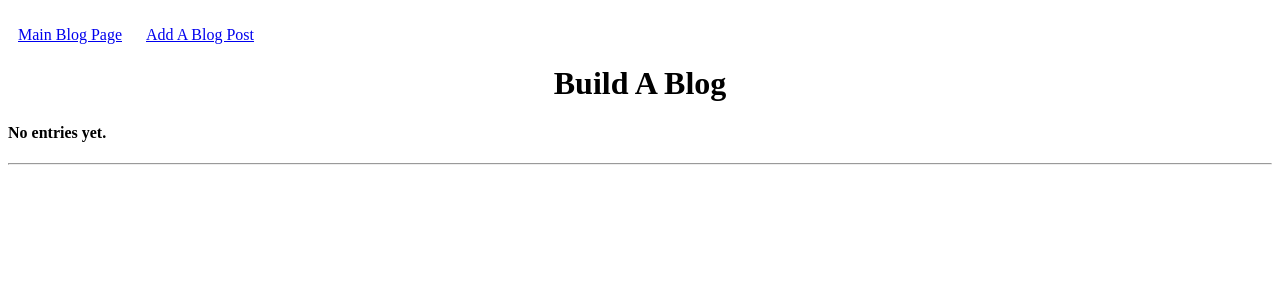
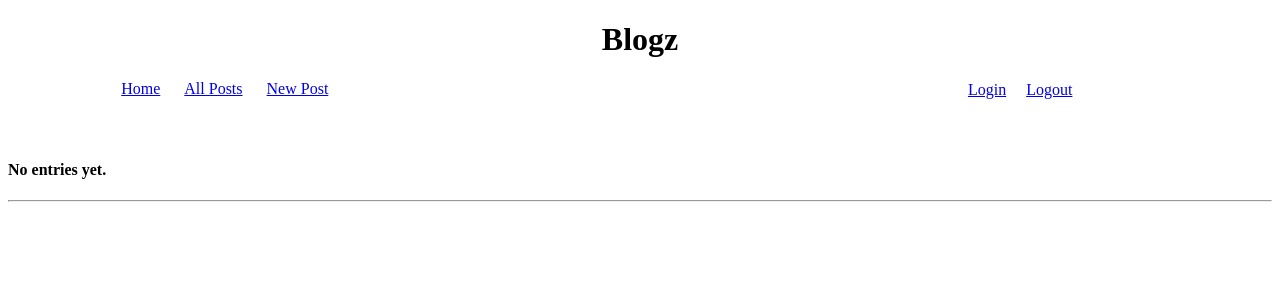
Before and after one commit to dlawrie63137/blogz, a Flask app: page /blog in a window 1280 px wide. Shown: the top 300 px of the page. Run offline with Flask 2, Linux system fonts and the light colour scheme; data that the repository does not hold is empty.

Commit message:
Completed Blogz

```diff
--- a/main.py
+++ b/main.py
@@ -1,63 +1,203 @@
-from flask import Flask, request, redirect, render_template
+from flask import Flask, request, redirect, render_template, session, flash
 from flask_sqlalchemy import SQLAlchemy
 
 app = Flask(__name__)
 app.config['DEBUG'] = True
-app.config['SQLALCHEMY_DATABASE_URI'] = 'mysql+pymysql://build-a-blog:1234@localhost:8889/build-a-blog'
+app.config['SQLALCHEMY_DATABASE_URI'] = 'mysql+pymysql://blogz:1234@localhost:8889/blogz'
 app.config['SQLALCHEMY_ECHO'] = True
 db = SQLAlchemy(app)
+app.secret_key = 'po54b03mh84n'
 
 class Blog(db.Model):
 
     id = db.Column(db.Integer, primary_key=True)
     title = db.Column(db.String(50))
     body = db.Column(db.String(400))
+    user_id = db.Column(db.Integer, db.ForeignKey('user.id'))
 
-    def __init__(self, title, body):
+    def __init__(self, title, body, user):
         self.title = title
         self.body = body
+        self.user = user
 
+class User(db.Model):
 
-@app.route("/", methods=['POST', 'GET'])
+    id = db.Column(db.Integer, primary_key = True)
+    username = db.Column(db.String(50), unique = True)
+    password = db.Column(db.String(50))
+    blogs = db.relationship('Blog', backref='user')
+
+    def __init__(self, username, password):
+        self.username = username
+        self.password=password
+
+@app.before_request
+def require_login():
+    allowed_routes = ['login', 'show_post', 'index', 'signup']
+    if request.endpoint not in allowed_routes and 'username' not in session:
+        return redirect('/login')
+
+@app.route('/', methods=['POST', 'GET'])
 def index():
-    return redirect('/blog')
+    if request.args.get('id'):
+        id=request.args.get('id')
+        user=User.query.filter_by(id=id).first()
+        posts=Blog.query.filter_by(user_id=user.id).all()
+        return render_template('singleUser.html', posts=posts, user=user)
 
+    users = User.query.all()
+    return render_template('index.html', users=users)
+
+def string_exists(username, password, verify):
+    if username=="" or password=="" or verify=="":
+        return False
+    return True
+
+def validate_username(username):
+    if len(username) < 3:
+        return False
+    return True
+
+def validate_password_length(password):
+    if len(password) < 3:
+        return False
+    return True
+
+def confirm_password(password, verify):
+    if len(password) != len(verify):
+        return False
+    for idx in range(len(password)):
+        if password[idx] != verify[idx]:
+            return False
+    return True
+
+@app.route("/signup", methods=['POST', 'GET'])
+def signup():
+    if request.method == 'POST':
+        username=request.form['username']
+        password=request.form['password']
+        verify=request.form['verify']
+
+        #check for empty fields
+        if not string_exists(username, password, verify):
+            flash('One or more field is empty. Please try again.', 'error')
+            return redirect('/signup')
+
+        #validate username
+        if not validate_username(username):
+            flash('Username must be at least 3 characters long.', 'error')
+            return redirect('/signup')
+
+        #validate password
+        if not validate_password_length(password):
+            flash('Password must be at least 3 characters long.', 'error')
+            return redirect('/signup')
+
+        if not confirm_password(password, verify):
+            flash('Passwords do not match.', 'error')
+            return redirect('/signup')
+
+        existing_user = User.query.filter_by(username=username).first()
+
+        #if user not in db & password good, enter user into db
+        if not existing_user:
+            new_user = User(username, password)
+            db.session.add(new_user)
+            db.session.commit()
+            session['username'] = username
+            return redirect('/')
+        else:
+           #error message, username already exists in db
+           flash('That name is already in use.', 'error')
+           return redirect('/signup')
+    return render_template("signup.html")
+
+@app.route("/login", methods=['POST', 'GET'])
+def login():
+        #retrieve user info from login page
+    if request.method == 'POST':
+        username = request.form['username']
+        password = request.form['password']
+        user = User.query.filter_by(username=username).first()
+
+        #everything is good, begin session
+        if user and user.password == password:
+            session['username'] = username
+            flash(username + " Logged In", 'info')
+            return redirect('/newpost')
+
+        #user not in db, return to login page
+        if not user:
+            flash('User does not exist.', 'error')
+            return redirect('login')
+
+        #incorrect password, return to login page
+        if user.password != password:
+            flash("Password is incorrect.", 'error')
+            return redirect('/login')
+    return render_template("login.html")
+
+def check_blog_input(str):
+    if str != "":
+        return True
+    return False
 
 @app.route('/newpost', methods=['POST', 'GET'])
 def new_post():
     t_error=''
     b_error=''
 
+    user = User.query.filter_by(username=session['username']).first()
+
     if request.method == 'POST':
         blog_title = request.form['blog-title']
         blog_body = request.form['blog-body']
 
-        if blog_title == "" :
+        if not check_blog_input(blog_title):
             t_error = 'Please fill out Title.'
-        if blog_body == "":
+        if not check_blog_input(blog_body):
             b_error = 'Please fill in body of post.'
 
         if len(t_error) > 2 or len(b_error) > 2:
-            return render_template('newpost.html', blog_title=blog_title, blog_body=blog_body, t_error=t_error, b_error=b_error)
+            return render_template('newpost.html', blog_title=blog_title, blog_body=blog_body,
+                                     user=user, t_error=t_error, b_error=b_error)
         else:
-            new_blog = Blog(blog_title, blog_body)
+            new_blog = Blog(blog_title, blog_body, user)
             db.session.add(new_blog)
             db.session.commit()
-            id=str(new_blog.id)
-            return redirect('/blog?id=' + id)
-
+            return redirect('/newpost')
     return render_template('newpost.html')
 
 @app.route("/blog", methods=['GET'])
 def show_post():
     if request.args.get('id'):
+        print('are we still here?')
         id=request.args.get('id')
         entry=Blog.query.filter_by(id=id).first()
-        return render_template('post.html', entry=entry)
+        user_id=entry.user_id
+        poster=User.query.filter_by(id=user_id).first()
+        return render_template('post.html', entry=entry, poster=poster)
 
+    if request.args.get('user'):
+        print('did we get here?')
+        username=request.args.get('user')
+        poster=User.query.filter_by(username=username).first()
+        user_id=poster.id
+        entry=Blog.query.filter_by(id=user_id).first()
+        return render_template('post.html', entry=entry, poster=poster)
 
-    entries = Blog.query.all()
-    return render_template('blog.html', title='Build A Blog', entries=entries)
+    #entries = Blog.query.all()
+    print('Are we stuck here?')
+    user=Blog.query.join(User).add_columns(Blog.user_id, Blog.title, Blog.body, User.id, User.username).filter_by(id=Blog.user_id).all()
+    #poster=User.query.all()
+    return render_template('blog.html', title='Blogz', user=user)#entries=entries,)
+
+# End session & redirect to blog page  when user logs off
+@app.route('/logout')
+def logout():
+    print (session['username'])
+    del session['username']
+    return redirect('/blog')
 
 if __name__ == '__main__':
     app.run()
--- a/templates/base.html
+++ b/templates/base.html
@@ -7,17 +7,55 @@
             a {padding:10px;}
             li {list-style-type: none;}
             .error {color:red;
-                    font-style: italic;}
+                    font-style: italic;
+                    margin-top: 3%;
+                    margin-left: 6%;
+                    margin-bottom: -1%;}
+            .info {color:red;
+                    margin-left: 6%;}
+            .login {margin-top: 0%;
+                    margin-left: 8%;
+                    padding-top: 0%;}
+            .left_nav {text-align: left;
+                       margin-left: 5%;
+                       margin-bottom: 5%;}
+            .left_nav li {display: inline;}
+            .list {margin-top: 5%;}
+            .newpost {margin-left: 8%;
+                      margin-top: 5%;}
             .p_body {font-size: 14pt;
-                     margin-left: 20px;}
+                     margin-left: 5%;}
+            .post {text-align: center}
+            .right_nav {text-align: right;
+                        margin-right: 15%;}
+            .right_nav li {float: right;
+                           margin-top: .1%;
+                           margin-right: 0%;}
+            .single {margin-left: 3%;}
         </style>
     </head>
     <body>
-        <div><br />
-            <a href='/blog'>Main Blog Page</a>
-            <a href='/newpost'>Add A Blog Post</a>
-        </div>
-        <h1>Build A Blog</h1>
+        <h1>Blogz</h1>
+        <ul class='right_nav'>
+            <li><a href='/logout'>Logout</a></li>
+            <li><a href='/login'>Login</a></li>
+        </ul>
+        <ul class='left_nav'>
+            <li><a href='/'>Home</a></li>
+            <li><a href='/blog'>All Posts</a></li>
+            <li><a href='/newpost'>New Post</a></li>
+        </ul>
+
+            {% with messages = get_flashed_messages(with_categories=True) %}
+
+            <ul>
+            {% for category, message in messages %}
+                <li class='{{category}}'>{{ message }}</li>
+            {% endfor %}
+            </ul>
+
+            {% endwith %}
+
 
         {% block content %}
 
--- a/templates/blog.html
+++ b/templates/blog.html
@@ -2,17 +2,18 @@
 
 {% block content %}
 
-{% if entries|length == 0 %}
+{% if user|length == 0 %}
 <p><h4>No entries yet.</h4></p>
 <hr />
 {% else %}
 <ul>
-    {% for entry in entries %}
+    {% for user in user %}
 
-
-    <li><h3><strong><a href='/blog?id={{entry.id}}'>{{entry.title}}</a></strong></h3>{{entry.body}}
+    <li><h3><strong><a href='/blog?id={{user.user_id}}'>{{user.title}}</a></strong>
+        <h5>Written by: <a href='/blog?user={{user.username}}'>{{user.username}}</a></h5>
+        {{user.body}}
         <form method='POST' action="/blog" style="display:inline-block";>
-            <input type="hidden" name="blog-id" value="{{entry.id}}" />
+            <input type="hidden" name="blog-id" value="{{user.id}}" />
         </form>
         <hr />
     </li>
--- a/templates/newpost.html
+++ b/templates/newpost.html
@@ -1,9 +1,9 @@
 {% extends "base.html" %}
 
         {% block content %}
-            <form method='post'>
+            <form method='post' class='newpost'>
                 <label>
-                    Title for new blog entry:
+                    Title:
                     <br />
                     <input type='text' name='blog-title' value={{blog_title}}>
                 </label>
@@ -11,7 +11,7 @@
                 <p><h3 class='error'>{{t_error }}</h3></p>
 
                 <label>
-                    New blog entry:
+                    New Post:
                     <br />
                     <textarea name='blog-body' cols='50' rows='10'>{{ blog_body }}</textarea>
 
--- a/templates/post.html
+++ b/templates/post.html
@@ -1,7 +1,9 @@
 {% extends 'base.html' %}
 
 {% block content %}
-<h1>{{entry.title}}</h1>
+
+<h1>{{entry.title}}</h1><br />
+<h4 class='left_nav'>Written By: {{poster.username}}</h4>
 <p class='p_body'>{{entry.body}}</p>
 
 
```
Also changed, not shown: templates/index.html (added, +22 -0 lines), templates/login.html (added, +34 -0 lines), templates/signup.html (added, +34 -0 lines), templates/singleUser.html (added, +22 -0 lines).
